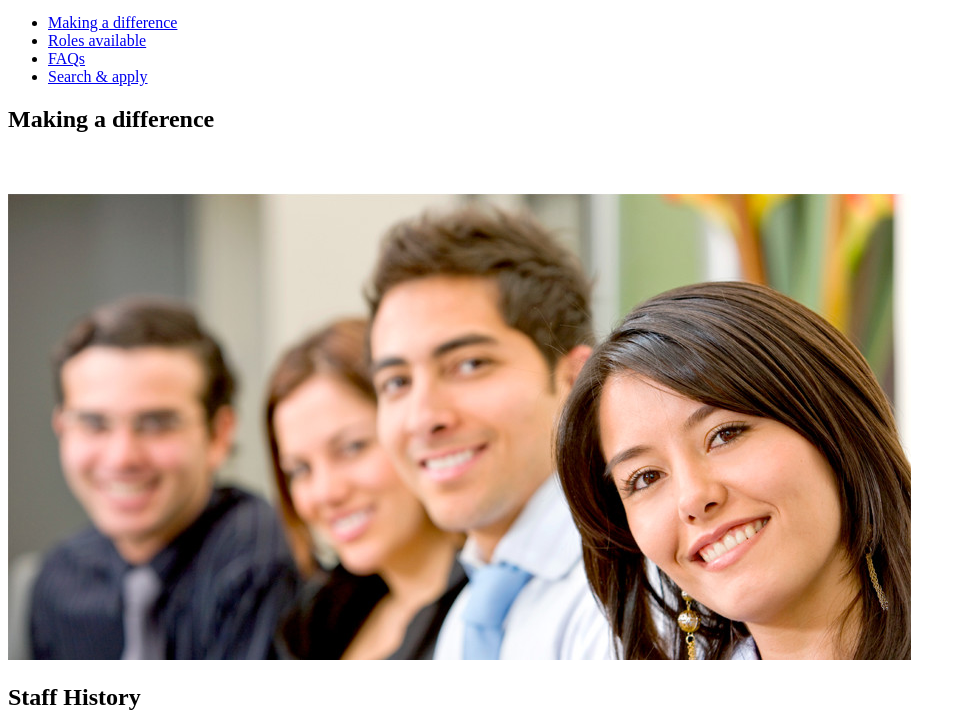
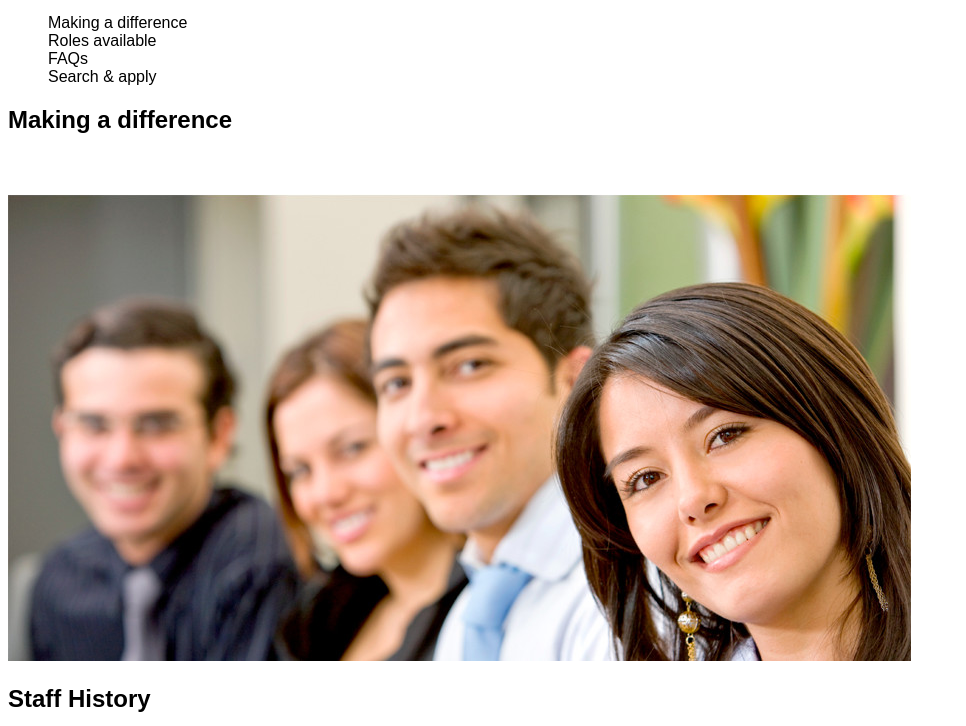
Before and after one commit to pataruco/thirtythree, a plain HTML site: page index.html in a window 1280 px wide. Shown: the part 74-800 px from the top of the page, without its empty margins (0-966 px from the left). Drawn offline with nearby package versions, Linux system fonts and the light colour scheme; files that its build step writes are made by us from their sources.

Commit message:
Create a reset partial

```diff
--- /dev/null
+++ b/styles/scss/_reset.scss
@@ -0,0 +1,19 @@
+* {
+  box-sizing: border-box;
+}
+
+:root, html, body {
+  width: 100%;
+  height:100%;
+  font-size: 16px;
+  font-family: 'Arial', sans-serif;
+}
+
+a {
+  text-decoration: none;
+  color: black;
+}
+
+ul {
+  list-style: none;
+}
--- a/styles/scss/main.scss
+++ b/styles/scss/main.scss
@@ -1 +1,2 @@
 @import "colours";
+@import "reset";
```
